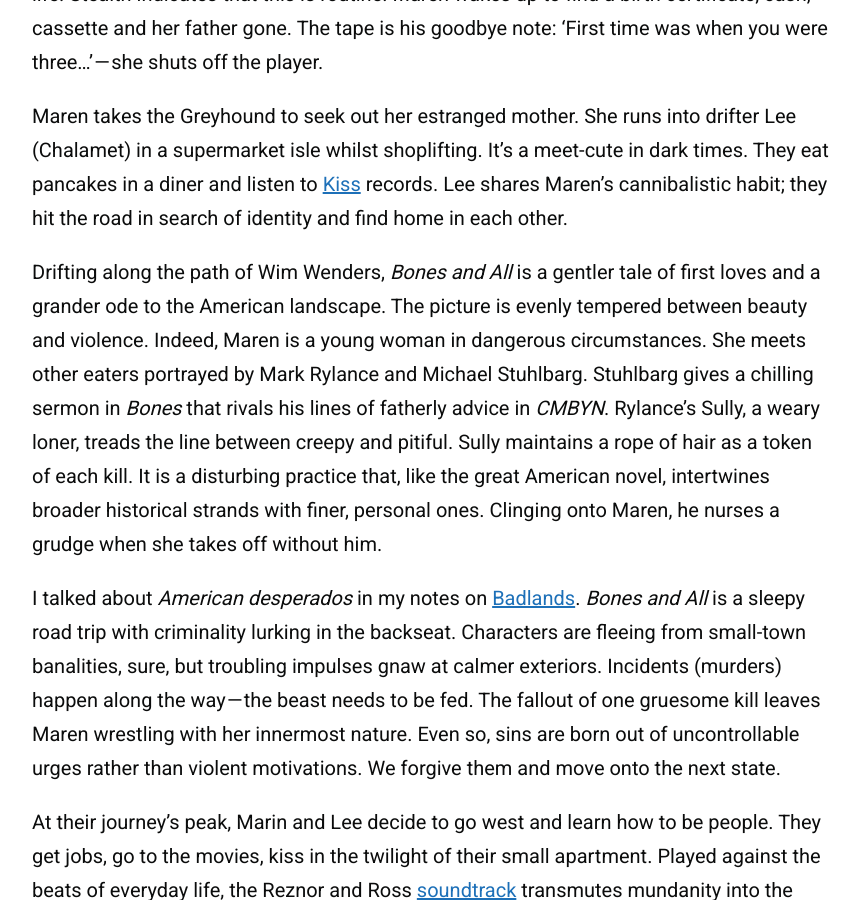
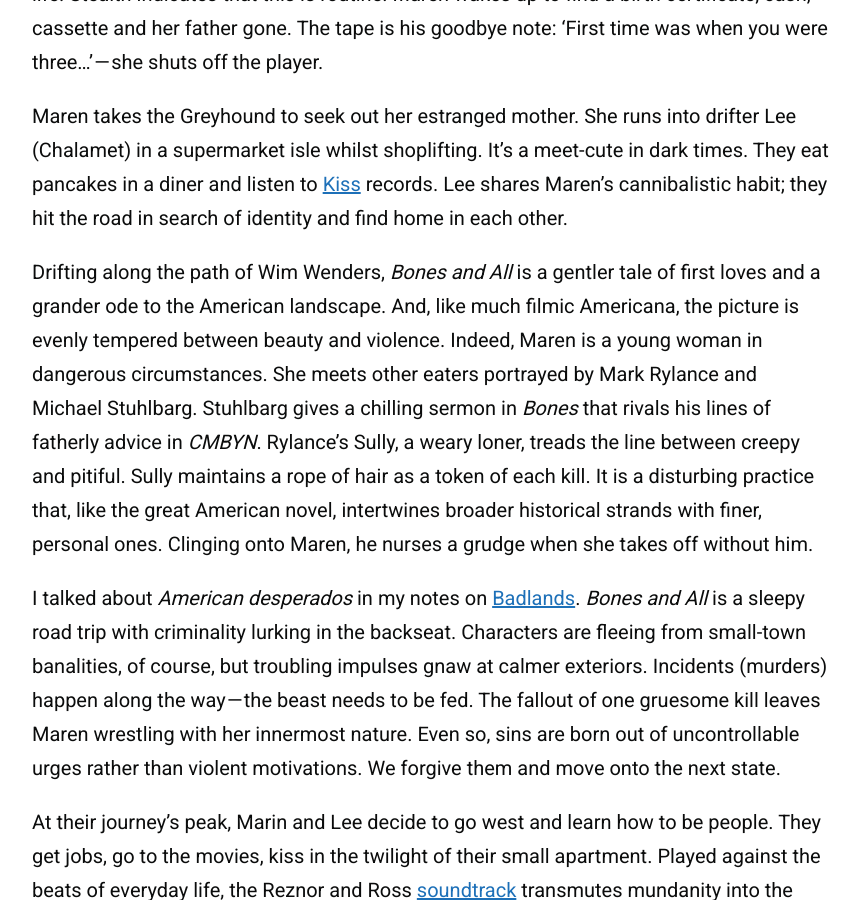
Before and after one commit to zoeurl/zoedowney.github.io, a Jekyll site: the page built from _posts/2023-08-07-bones-and-all.md, in a window 1280 px wide and 900 px high, scrolled down 1433 px. Shown: the whole window, without its empty margins (208-1068 px from the left). Built offline with Jekyll 4.4.1, drawn with Linux system fonts in a browser that asks for light colours.

Commit message:
Update 2023-08-07-bones-and-all.md

```diff
--- a/_posts/2023-08-07-bones-and-all.md
+++ b/_posts/2023-08-07-bones-and-all.md
@@ -18,9 +18,9 @@ A blood-soaked Maren runs home to her father who gives her three minutes to pack
 
 Maren takes the Greyhound to seek out her estranged mother. She runs into drifter Lee (Chalamet) in a supermarket isle whilst shoplifting. It’s a meet-cute in dark times. They eat pancakes in a diner and listen to [Kiss](https://www.youtube.com/watch?v=Gcj34XixuYg&ab_channel=KissVEVO) records. Lee shares Maren’s cannibalistic habit; they hit the road in search of identity and find home in each other.
 
-Drifting along the path of Wim Wenders, _Bones and All_ is a gentler tale of first loves and a grander ode to the American landscape. The picture is evenly tempered between beauty and violence. Indeed, Maren is a young woman in dangerous circumstances. She meets other eaters portrayed by Mark Rylance and Michael Stuhlbarg. Stuhlbarg gives a chilling sermon in _Bones_ that rivals his lines of fatherly advice in _CMBYN_. Rylance’s Sully, a weary loner, treads the line between creepy and pitiful. Sully maintains a rope of hair as a token of each kill. It is a disturbing practice that, like the great American novel, intertwines broader historical strands with finer, personal ones. Clinging onto Maren, he nurses a grudge when she takes off without him.
+Drifting along the path of Wim Wenders, _Bones and All_ is a gentler tale of first loves and a grander ode to the American landscape. And, like much filmic Americana, the picture is evenly tempered between beauty and violence. Indeed, Maren is a young woman in dangerous circumstances. She meets other eaters portrayed by Mark Rylance and Michael Stuhlbarg. Stuhlbarg gives a chilling sermon in _Bones_ that rivals his lines of fatherly advice in _CMBYN_. Rylance’s Sully, a weary loner, treads the line between creepy and pitiful. Sully maintains a rope of hair as a token of each kill. It is a disturbing practice that, like the great American novel, intertwines broader historical strands with finer, personal ones. Clinging onto Maren, he nurses a grudge when she takes off without him.
 
-I talked about _American desperados_ in my notes on [Badlands](https://medium.com/@zoedowney/my-year-at-the-movies-day-1-36bc45f526e9). _Bones and All_ is a sleepy road trip with criminality lurking in the backseat. Characters are fleeing from small-town banalities, sure, but troubling impulses gnaw at calmer exteriors. Incidents (murders) happen along the way — the beast needs to be fed. The fallout of one gruesome kill leaves Maren wrestling with her innermost nature. Even so, sins are born out of uncontrollable urges rather than violent motivations. We forgive them and move onto the next state.
+I talked about _American desperados_ in my notes on [Badlands](https://medium.com/@zoedowney/my-year-at-the-movies-day-1-36bc45f526e9). _Bones and All_ is a sleepy road trip with criminality lurking in the backseat. Characters are fleeing from small-town banalities, of course, but troubling impulses gnaw at calmer exteriors. Incidents (murders) happen along the way — the beast needs to be fed. The fallout of one gruesome kill leaves Maren wrestling with her innermost nature. Even so, sins are born out of uncontrollable urges rather than violent motivations. We forgive them and move onto the next state.
 
 At their journey’s peak, Marin and Lee decide to go west and learn how to be people. They get jobs, go to the movies, kiss in the twilight of their small apartment. Played against the beats of everyday life, the Reznor and Ross [soundtrack](https://www.youtube.com/watch?v=mqIaOl4N1M8&ab_channel=TrentReznor-Topic) transmutes mundanity into the meaningful. Sparse guitar leaves spaces where emotions may enter and breathe. Everything feels normal for a while, until it can no longer. Biting at their heels is unfinished business.
 
```
